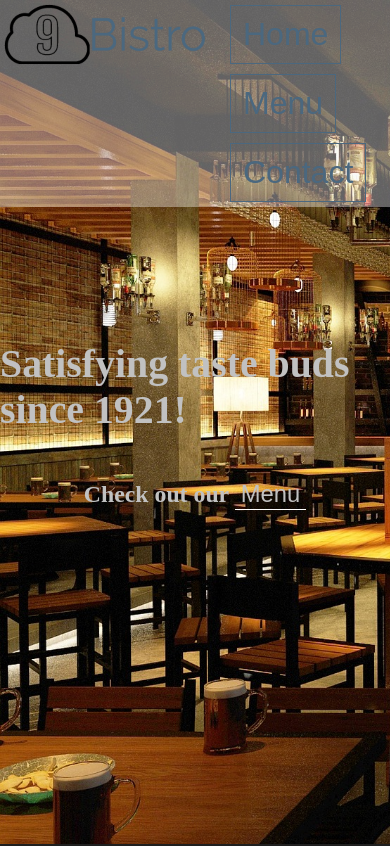
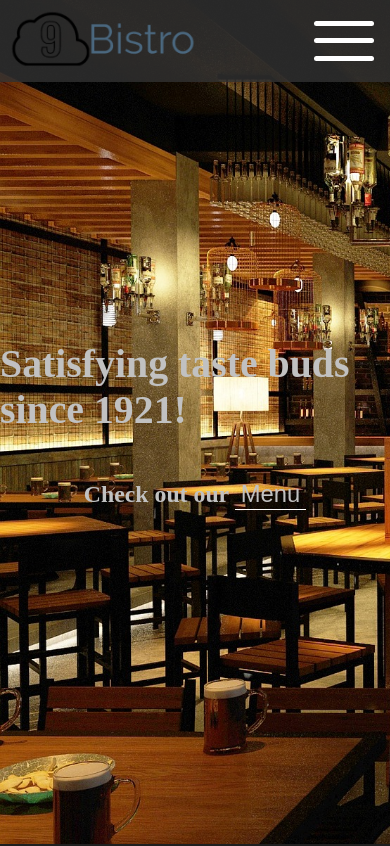
Before and after one commit to SebastienPJ/restaurant-page, a website built with webpack: page dist/index.html in a window 390 px wide. Shown: the top 846 px of the page. Built offline with nearby package versions, Linux system fonts and the light colour scheme.

Commit message:
Added toggle nav-bar for mobile

```diff
--- a/src/index.js
+++ b/src/index.js
@@ -15,62 +15,101 @@ const clearPage = function() {
 
 
 const createNavBar = function() {
-    // const contentDiv = document.querySelector('#content');
+    const contentDiv = document.querySelector('#content');
 
-    const navBar = document.createElement('div');
-    navBar.classList.add('navigation-section');
+    const navBar = document.createElement('nav');
+    navBar.classList.add('navbar');
+    contentDiv.appendChild(navBar);
+
+
+    const brandContainer = document.createElement('div');
+    brandContainer.classList.add('logo-container');
+    navBar.appendChild(brandContainer)
+
+    const logoLink = document.createElement('a');
+    logoLink.href = "index.html";
+    brandContainer.appendChild(logoLink);
+
+    const myIcon = new Image();
+    myIcon.src = Icon;
+    myIcon.classList.add('company-logo');
+    logoLink.appendChild(myIcon);
 
 
 
 
-    // const header = document.createElement('header');
-    // header.classList.add('header');
-    // navBar.appendChild(header);
+    const toggleMenu = document.createElement('a');
+    toggleMenu.classList.add('toggle-menu')
+    toggleMenu.href = '#';
+    navBar.appendChild(toggleMenu);
 
+    const bar1 = document.createElement('div');
+    bar1.classList.add('bar');
+    toggleMenu.appendChild(bar1);
 
-    /***** LOGO LINK *****/
-    const logoLink = document.createElement('a');
-    logoLink.classList.add('logo-link');
-    logoLink.href = "index.html";
-    navBar.appendChild(logoLink);
+    const bar2 = document.createElement('div');
+    bar2.classList.add("bar");
+    toggleMenu.appendChild(bar2);
 
-
-    const myIcon = new Image();
-    myIcon.src = Icon;
-    myIcon.classList.add('logo-img');
-    logoLink.appendChild(myIcon);
-
-
-    const navButtons = document.createElement('nav');
-    navBar.appendChild(navButtons);
-
-
-
-    /***** HOME PAGE *****/
-    const homeButton = document.createElement('button');
-    homeButton.textContent = "Home";
-    homeButton.addEventListener("click", createHomePage);
-    navButtons.appendChild(homeButton);
-
-
-    /***** MENU PAGE ******/
-    const menuButton = document.createElement('button');
-    menuButton.textContent = "Menu"
-    menuButton.addEventListener("click", createMenuPage);
-    navButtons.appendChild(menuButton);
+    const bar3 = document.createElement('div');
+    bar3.classList.add('bar');
+    toggleMenu.appendChild(bar3);
 
 
 
 
-    /***** CONTACT PAGE *****/
+    const navLinks = document.createElement('div');
+    navLinks.classList.add('nav-links');
+    navBar.appendChild(navLinks);
+
+
+    const unorderedList = document.createElement("ul");
+    navLinks.appendChild(unorderedList);
+
+
+    const firstLink = document.createElement('li');
+    unorderedList.appendChild(firstLink);
+
+    const homeButton = document.createElement('button');
+    homeButton.textContent = "Home";
+    homeButton.addEventListener("click", createHomePage);
+    firstLink.appendChild(homeButton);
+
+
+
+    const secondLink = document.createElement('li');
+    unorderedList.appendChild(secondLink);
+
+    const menuButton = document.createElement('button');
+    menuButton.textContent = "Menu"
+    menuButton.addEventListener("click", createMenuPage);
+    secondLink.appendChild(menuButton);
+
+
+
+    const thirdLink = document.createElement('li');
+    unorderedList.appendChild(thirdLink);
+
     const contactButton = document.createElement('button');
     contactButton.textContent = "Contact";
     contactButton.addEventListener("click", createContactPage);
-    navButtons.appendChild(contactButton);
+    thirdLink.appendChild(contactButton);
+
+
+
+    const dropDownMenu = document.querySelector('.toggle-menu');
+    const navBarLinks = document.querySelector('.nav-links');
+
+
+    dropDownMenu.addEventListener('click', () => {
+        navBarLinks.classList.toggle('open-menu');
+    })
+
 
     return navBar;
 
 }
+
 
 
 console.log("Welcome to Cloud 9 Bistro");
@@ -81,10 +120,4 @@ createHomePage();
 
 
 
-
-
-
-
-
-
 export { createNavBar, clearPage }
--- a/src/styles.css
+++ b/src/styles.css
@@ -28,19 +28,57 @@ header {
   align-items: center;
 }
 
+
+
+
+
 /******* NAV BAR *******/
 
-.navigation-section {
+.navbar {
   display: flex;
   justify-content: space-between;
+  align-items: center;
+  background-color: rgba(51, 51, 51, 0.8);
   position: fixed;
   width: 100%;
-  background-color: rgba(248, 246, 246, 0.4);
+}
+
+.logo-container {
+  margin: .5rem;
+}
+
+
+.navbar ul {
+  margin: 0;
+  padding: 0;
+  display: flex;
 
 }
 
+.navbar li {
+  list-style: none;
+}
 
-nav button {
+.toggle-menu {
+  position: absolute;
+  top: 1.3rem;
+  right: 1rem;
+  display: none;
+  flex-direction: column;
+  justify-content: space-between;
+  width: 60px;
+  height: 40px;
+}
+
+
+.bar {
+  width: 100%;
+  height: 5px;
+  background-color: white;
+  border-radius: 10px;
+}
+
+.nav-links li button {
   margin: 5px 20px;
   border: 1px solid #4b687f;
   outline: none;
@@ -50,14 +88,9 @@ nav button {
   background-color: transparent;
   color: #4b687f;
 
-
-
-
-  /*   background-color: #FAEFD7;
-  color: #ff2586; */
 }
 
-nav button:hover {
+.nav-links li button:hover {
   background:#4b687f;
   color: white;
 }
@@ -261,3 +294,57 @@ textarea {
 .operating-hours span {
   font-weight: bold;
 }
+
+
+
+
+
+
+
+
+
+
+@media (max-width:700px) {
+
+  /***** NAV CHANGES *****/
+  .company-logo {
+    width: 190px;
+  }
+
+  .toggle-menu {
+    display: flex;
+  }
+
+
+  .nav-links {
+    display: none;
+    width: 100%;
+  }
+
+
+  .navbar {
+    flex-direction: column;
+    align-items: flex-start;
+  }
+
+  .nav-links ul {
+    flex-direction: column;
+    width: 100%;
+  }
+
+  .nav-links li {
+    text-align: center;
+  }
+
+  .nav-links li button {
+    margin: 0;
+    padding: .3rem;
+    width: 100%;
+    border: none;
+  }
+
+  .open-menu {
+    display: flex;
+  }
+
+}
```
Also changed, not shown: dist/index.html, dist/main.js, src/home.js (line endings or trailing spaces), 1 other file.
